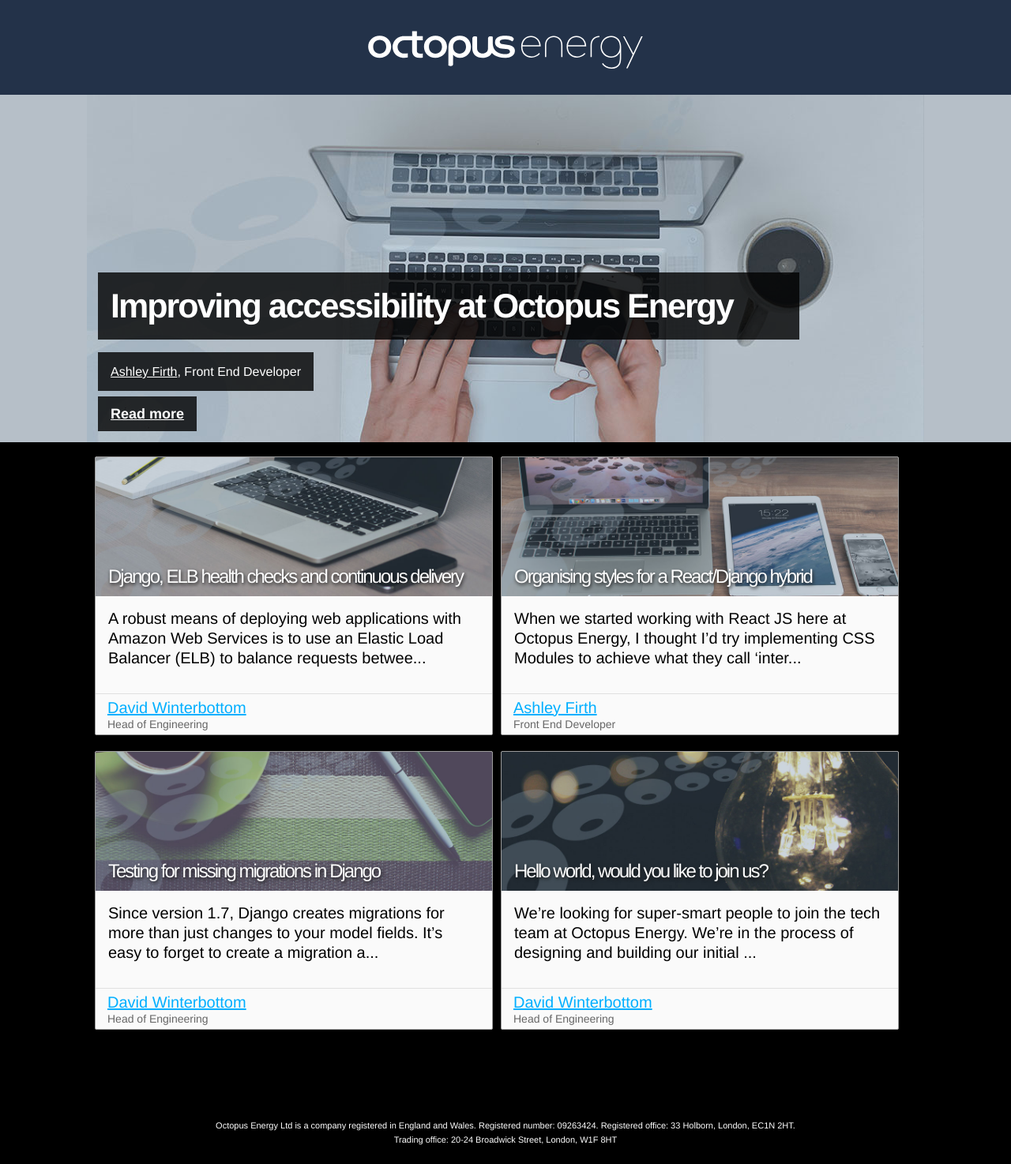
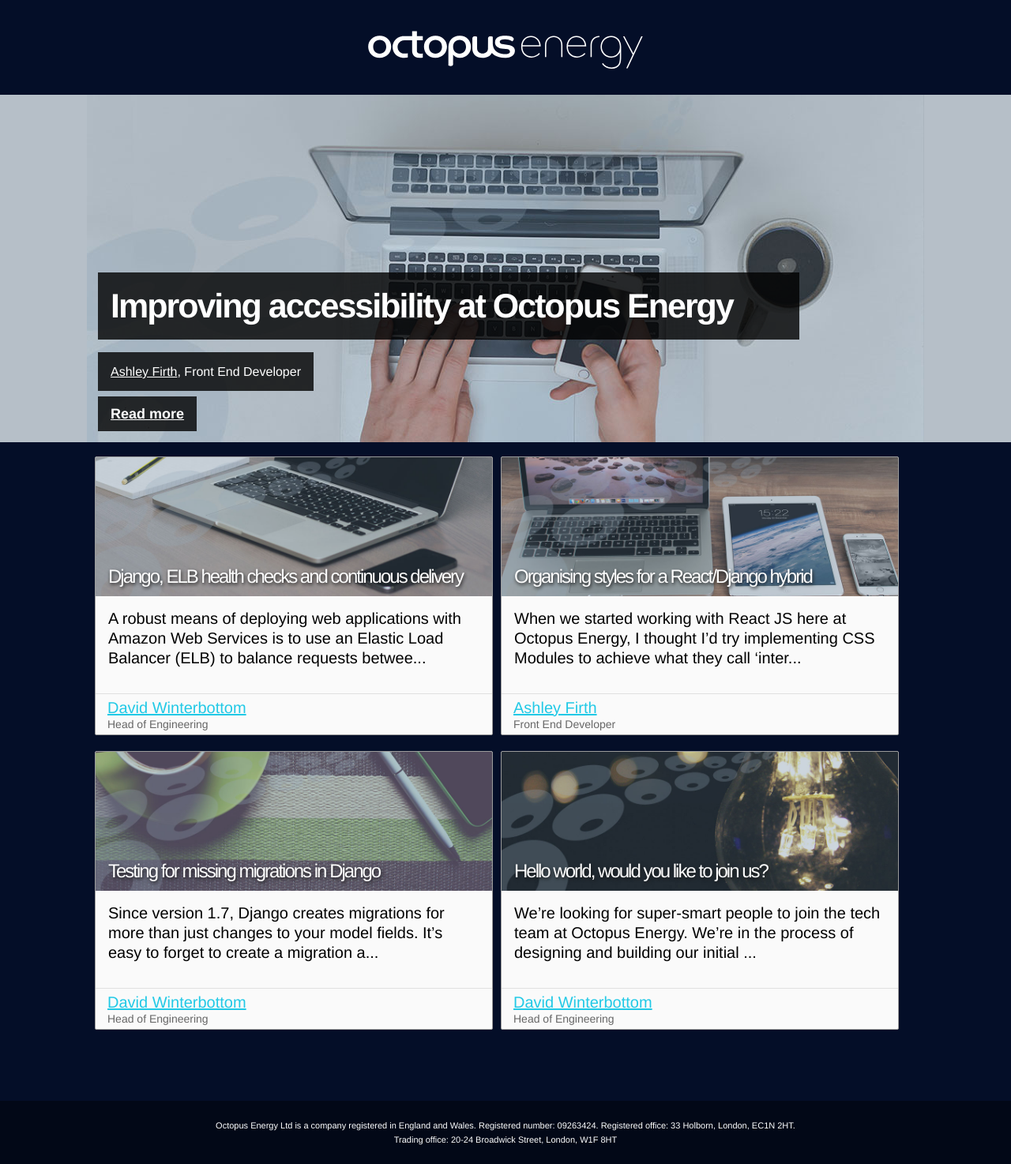
Before and after one commit to octoenergy/octoenergy.github.io, a Jekyll site: the page built from index.html, in a window 1280 px wide. Shown: the whole page at 79% size. Built offline with Jekyll 4.4.1, drawn with Linux system fonts in a browser that asks for light colours; some web fonts are replaced.

Commit message:
Change color scheme styles on tech blog to match consumer site

```diff
--- a/_sass/_layout.scss
+++ b/_sass/_layout.scss
@@ -2,7 +2,7 @@
  * Site header
  */
 .site-header {
-    background-color: #233249;
+    background-color: #040e28;
     padding: 0.8rem 0;
 }
 
@@ -110,7 +110,7 @@
     font-size: 1.8rem;
     margin: ($spacing-unit * 2) 0 0;
     padding: ($spacing-unit / 2) 0;
-    background-color: #000000;
+    background-color: #020817;
 }
 
 .footer-heading {
@@ -425,6 +425,7 @@
 
     .blog-entry--actions {
         padding: .5rem 1.5rem;
+        font-size: 1.8rem;
         margin-top: auto;
         border-top: .1rem solid #e0e0e0;
 
--- a/css/main.scss
+++ b/css/main.scss
@@ -14,12 +14,17 @@
 $spacing-unit:     30px;
 
 $text-color:       #FFF;
-$background-color: #000;
-$brand-color:      #00AFFF;
+$background-color: #040e28;
+$brand-color:      #21c9e6;
 
 $grey-color:       #828282;
 $grey-color-light: lighten($grey-color, 40%);
 $grey-color-dark:  darken($grey-color, 25%);
+
+$colors-pink: #fb1a80;
+$colors-pinkDark: #e8066d;
+
+
 
 $on-palm:          600px;
 $on-laptop:        800px;
```
